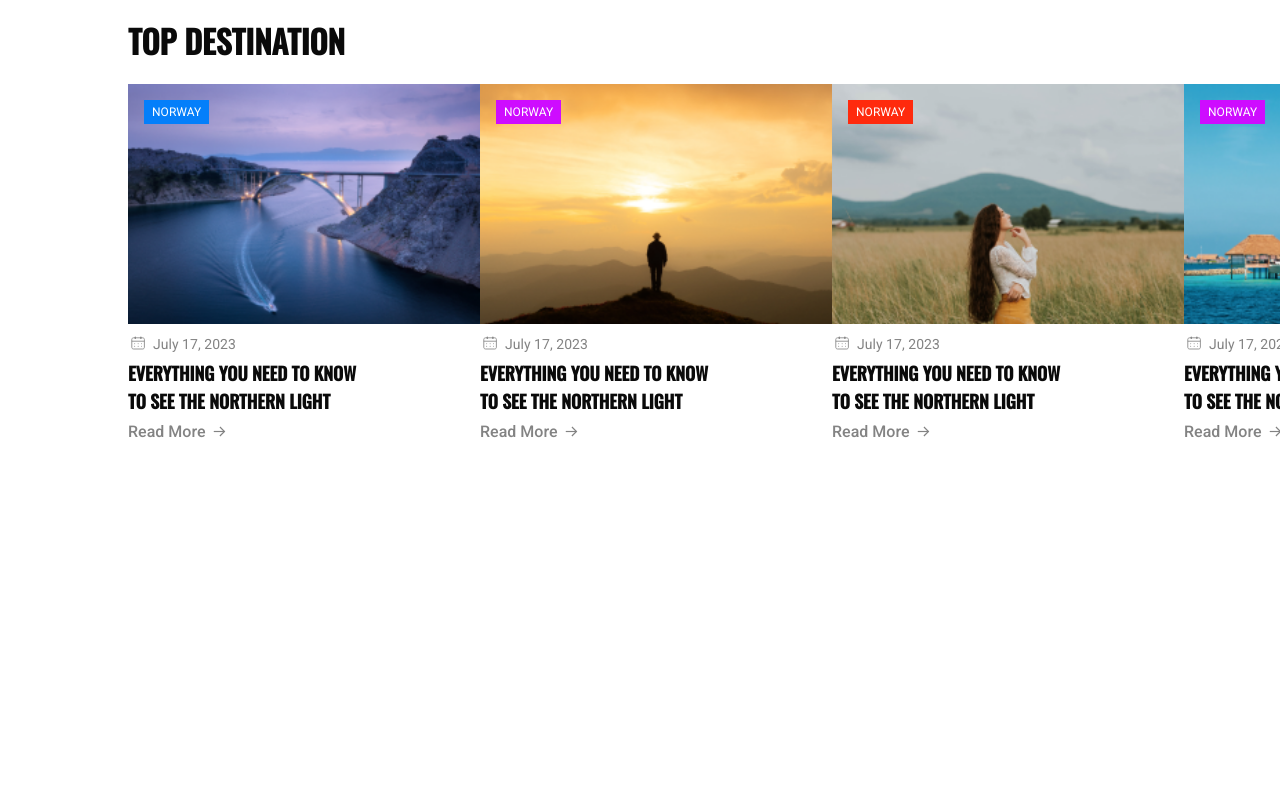
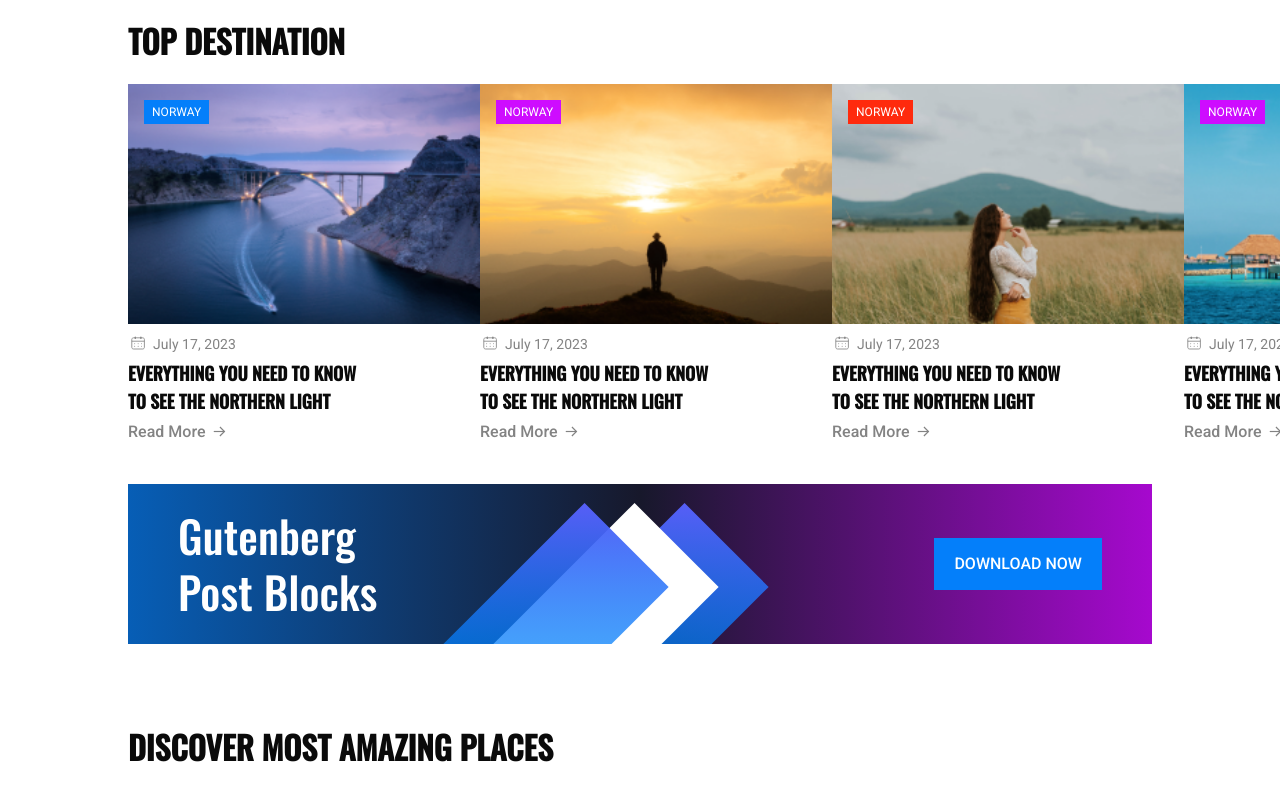
Before and after one commit to mahadi-init/wpxpo.com, a plain HTML site: page index.html in a window 1280 px wide. Shown: the part 1230-2030 px from the top of the page. Before the commit the page ends 1874 px from the top, so only its background shows below. Drawn offline with nearby package versions, Linux system fonts and the light colour scheme.

Commit message:
add more design

```diff
--- a/index.html
+++ b/index.html
@@ -142,7 +142,7 @@
       </div>
 
       <div class="second">
-        <p>Where Do You Want To Go?</p>
+        <p class="title-text">Where Do You Want To Go?</p>
         <div>
           <div>
             <div class="common-dim-bg second-inner-div">
@@ -172,7 +172,7 @@
       </div>
 
       <div class="third">
-        <p>Top DESTINATION</p>
+        <p class="title-text">Top DESTINATION</p>
         <div>
           <div>
             <div class="img-place1" style="padding: 1rem">
@@ -296,6 +296,23 @@
           </div>
         </div>
       </div>
+
+      <div class="fourth">
+        <p>
+          Gutenberg <br />
+          Post Blocks
+        </p>
+        <div>
+          <img src="./public/images/block1.svg" alt="" />
+          <img src="./public/images/block2.svg" alt="" />
+          <img src="./public/images/block1.svg" alt="" />
+        </div>
+        <button>DOWNLOAD NOW</button>
+      </div>
+
+      <div class="fifth">
+        <p class="title-text">Discover Most Amazing PLACES</p>
+      </div>
     </main>
   </body>
 </html>
--- a/main.css
+++ b/main.css
@@ -228,16 +228,6 @@ main {
   color: white;
 }
 
-.second>p {
-  color: #0A0A0A;
-  font-family: Oswald;
-  font-size: 2rem;
-  font-style: normal;
-  font-weight: 700;
-  line-height: 2.875rem;
-  text-transform: uppercase;
-}
-
 .second>div {
   margin-top: 20px;
   display: flex;
@@ -301,7 +291,7 @@ main {
   margin-top: 40px;
 }
 
-.third>p {
+.title-text {
   color: #0A0A0A;
   font-family: Oswald;
   font-size: 2rem;
@@ -311,6 +301,7 @@ main {
   text-transform: uppercase;
   margin-bottom: 20px;
 }
+
 
 .third>div {
   display: flex;
@@ -402,3 +393,87 @@ main {
   justify-content: center;
   align-items: center;
 }
+
+.fourth {
+  margin-top: 40px;
+  padding: 0 50px;
+  width: 100%;
+  height: 10rem;
+  display: flex;
+  justify-content: space-between;
+  background-image: linear-gradient(to right, #075eb6, rgb(23, 24, 43), #a609ce);
+  align-items: center;
+}
+
+.fourth>p {
+  color: #FFF;
+  font-family: Oswald;
+  font-size: 2.75rem;
+  font-style: normal;
+  font-weight: 500;
+  line-height: 3.5rem;
+  letter-spacing: 0.00688rem;
+}
+
+.fourth>button {
+  display: flex;
+  padding: 0.875rem 1.25rem;
+  align-items: center;
+  gap: 0.5rem;
+  background: #047FFA;
+  border: none;
+  outline: none;
+  color: #FFF;
+  font-family: Roboto;
+  font-size: 1rem;
+  font-style: normal;
+  font-weight: 500;
+  line-height: 1.5rem;
+  letter-spacing: 0.001rem;
+}
+
+.fourth>div {
+  margin-top: 20px;
+  display: grid;
+}
+
+.fourth>div>img {
+  grid-column: 1;
+  grid-row: 1;
+  height: 8.8rem;
+}
+
+.fourth>div>img:nth-child(2) {
+  position: relative;
+  right: 50px;
+}
+
+.fourth>div>img:nth-child(3) {
+  position: relative;
+  right: 100px;
+}
+
+.fifth {
+  margin-top: 80px;
+}
+
+.fifth>div {
+  display: flex;
+  gap: 20px;
+}
+
+.fifth .big-container {
+  height: 30rem;
+  background: url("./public/images/fifth-bg-img.png");
+  background-size: cover;
+  background-position: center;
+}
+
+
+.fifth .img-place1 {
+  width: 15rem;
+  height: 10rem;
+  flex-shrink: 0;
+  background: url('./public/images/fifth-sm1.png');
+  background-size: cover;
+}
```
Also changed, not shown: public/images/block1.svg (added), public/images/block2.svg (added), public/images/fifth-bg-img.png (added), public/images/fifth-sm1.png (added).
